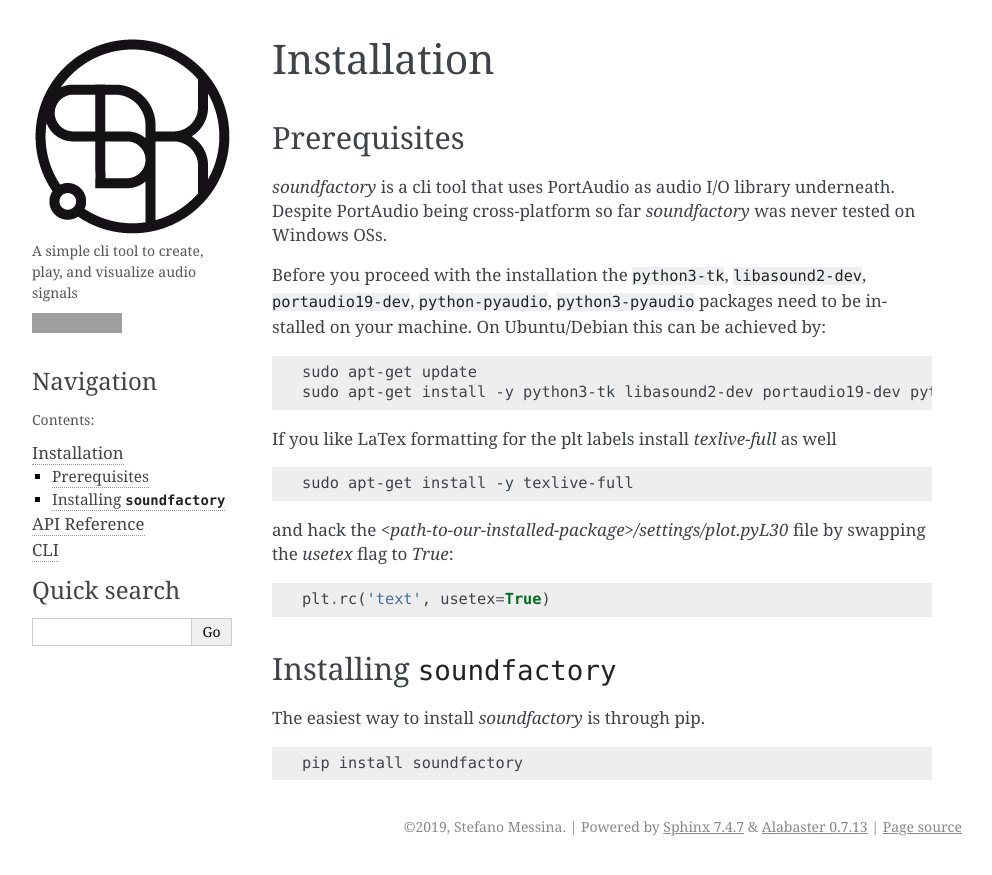
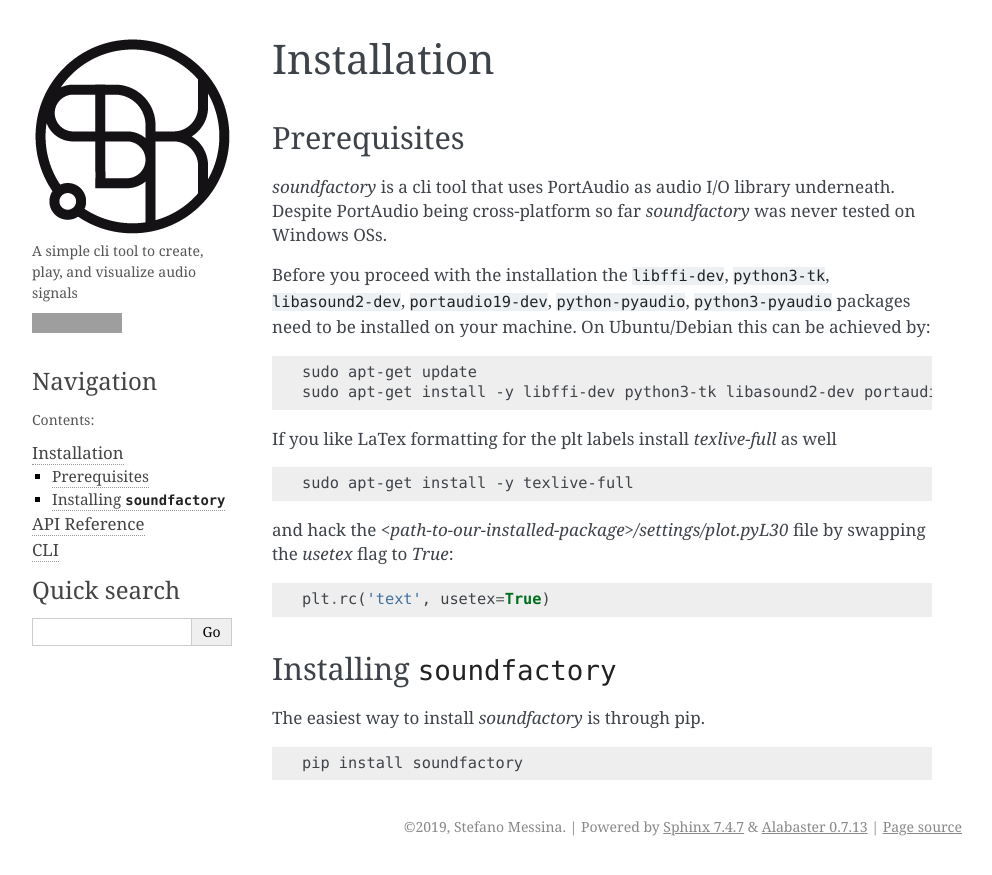
Before and after one commit to babaMar/soundfactory, a Sphinx documentation site: the page built from docs/source/Installation.rst, in a window 1280 px wide. Shown: the top 875 px of the page, without its empty margins (148-1140 px from the left). Built offline with Sphinx 7.4.7, drawn with Linux system fonts in a browser that asks for light colours; grey boxes are pictures that could not be loaded.

Commit message:
Missing pre-requisite

```diff
--- a/docs/source/Installation.rst
+++ b/docs/source/Installation.rst
@@ -10,14 +10,14 @@ Prerequisites
 `soundfactory` is a cli tool that uses PortAudio as audio I/O library underneath.
 Despite PortAudio being cross-platform so far `soundfactory` was never tested on Windows OSs.
 
-Before you proceed with the installation the ``python3-tk``,
+Before you proceed with the installation the ``libffi-dev``, ``python3-tk``,
 ``libasound2-dev``, ``portaudio19-dev``, ``python-pyaudio``, ``python3-pyaudio`` packages need to be installed
 on your machine. On Ubuntu/Debian this can be achieved by:
 
 .. code-block:: bash
 
   sudo apt-get update
-  sudo apt-get install -y python3-tk libasound2-dev portaudio19-dev python-pyaudio python3-pyaudio
+  sudo apt-get install -y libffi-dev python3-tk libasound2-dev portaudio19-dev python-pyaudio python3-pyaudio
 
 If you like LaTex formatting for the plt labels install  `texlive-full` as well
 
```
